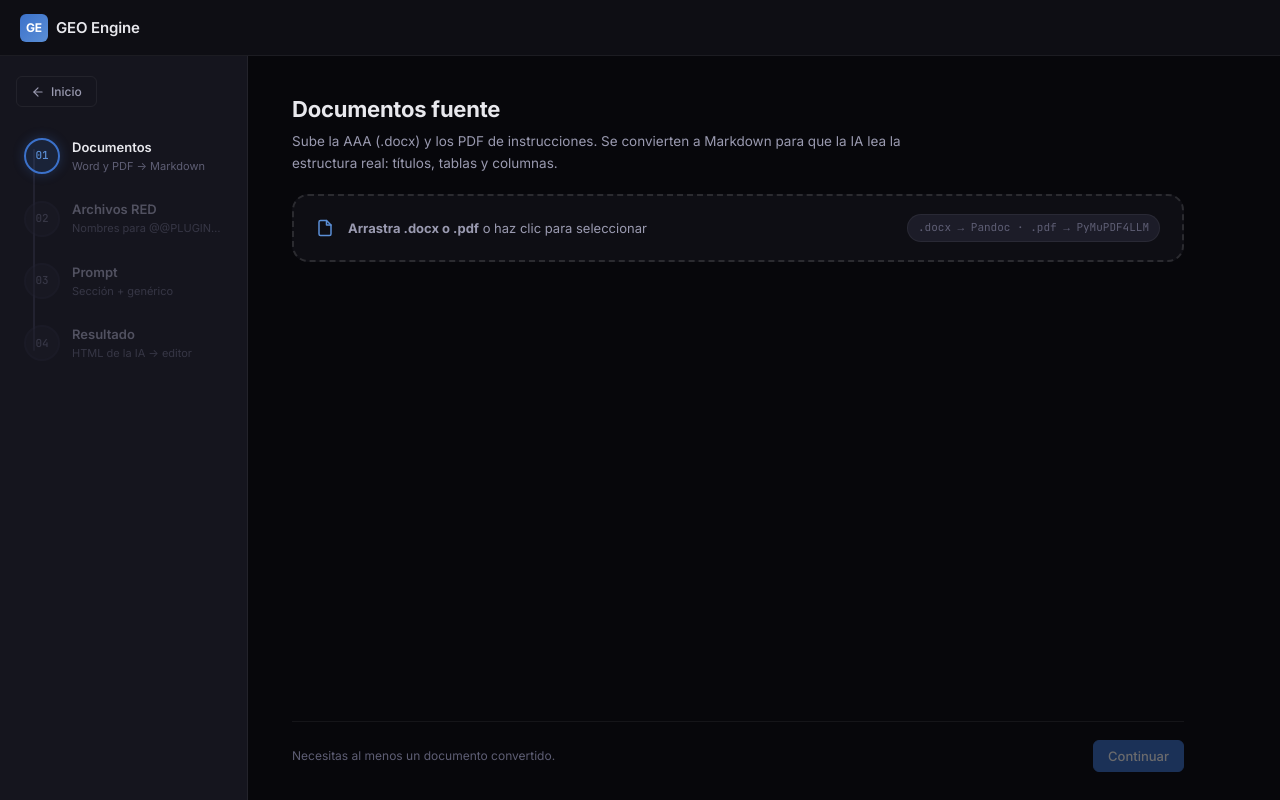
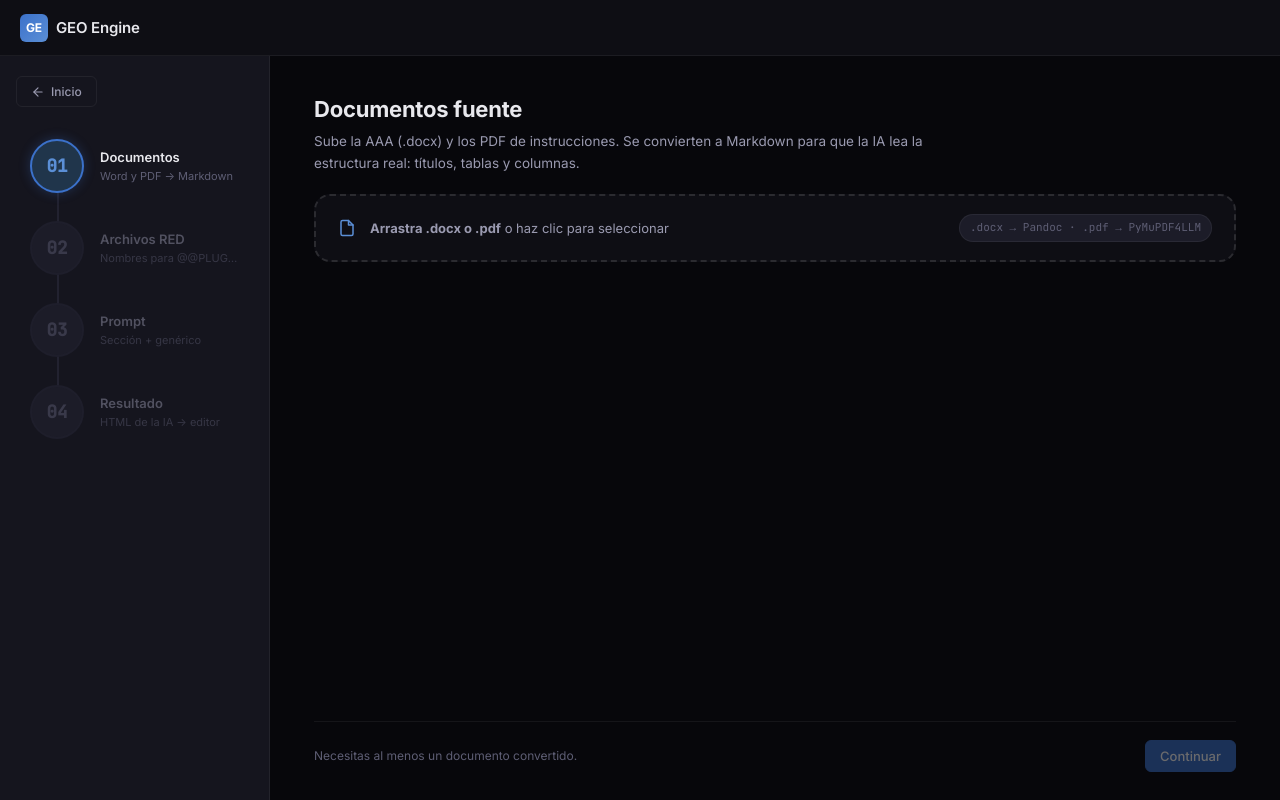
Before and after one commit to Vidlod/geo-engine-releases, a website built with Vite: page web/index.html in a window 1280 px wide. Both pictures are taken after a click on the element 448 px from the left and 526 px from the top of the page. Built offline with nearby package versions, Linux system fonts and the light colour scheme.

Commit message:
style(wizard): improve layout stretching, stepper sizing, and alignment

```diff
--- a/web/src/styles/wizard.css
+++ b/web/src/styles/wizard.css
@@ -319,7 +319,7 @@
 
 /* ── Rail de pasos ── */
 .wizard__rail {
-  width: 248px;
+  width: 270px;
   flex-shrink: 0;
   padding: 20px 16px;
   border-right: 1px solid var(--border);
@@ -349,32 +349,34 @@
 .wizard__steps::before {
   content: '';
   position: absolute;
-  left: 17px;
-  top: 22px;
-  bottom: 22px;
+  left: 41px;
+  top: 39px;
+  bottom: 39px;
   width: 2px;
   background: var(--bg-elevated);
   border-radius: 1px;
+  z-index: 0;
 }
 
 .wizard__steps::after {
   content: '';
   position: absolute;
-  left: 17px;
-  top: 22px;
+  left: 41px;
+  top: 39px;
   width: 2px;
-  height: calc((100% - 44px) * var(--progress));
+  height: calc((100% - 78px) * var(--progress));
   background: linear-gradient(180deg, var(--accent), var(--accent-light));
   border-radius: 1px;
   box-shadow: 0 0 8px var(--accent-glow-strong);
   transition: height var(--duration-slow) var(--ease-out);
+  z-index: 0;
 }
 
 .wizard__step {
   display: flex;
   align-items: center;
-  gap: 12px;
-  padding: 10px 8px;
+  gap: 16px;
+  padding: 12px 14px;
   border-radius: var(--radius-md);
   cursor: pointer;
   position: relative;
@@ -383,39 +385,56 @@
 }
 
 .wizard__step:hover { background: var(--bg-hover); }
-.wizard__step--locked { cursor: not-allowed; opacity: 0.45; }
-.wizard__step--locked:hover { background: transparent; }
+
+/* En vez de aplicar opacity: 0.45 en todo el contenedor, lo aplicamos por elementos
+   para evitar que la línea conectora traspase el círculo opaco */
+.wizard__step--locked {
+  cursor: not-allowed;
+}
+.wizard__step--locked:hover {
+  background: transparent;
+}
+.wizard__step--locked .wizard__step-dot {
+  border-color: rgba(34, 34, 48, 0.45);
+  background: var(--bg-surface-3); /* Mantiene fondo sólido */
+}
+.wizard__step--locked .wizard__step-code,
+.wizard__step--locked .wizard__step-text {
+  opacity: 0.45;
+}
 
 .wizard__step-dot {
   display: flex;
   align-items: center;
   justify-content: center;
-  width: 36px;
-  height: 36px;
+  width: 54px;
+  height: 54px;
   flex-shrink: 0;
   border-radius: 50%;
   border: 2px solid var(--bg-elevated);
-  background: var(--bg-surface-3);
+  background: var(--bg-surface-3); /* Fondo sólido */
+  position: relative;
+  z-index: 2; /* Encima de la línea */
   transition: all var(--duration-mid) var(--ease-out);
 }
 
 .wizard__step-code {
   font-family: var(--font-mono);
-  font-size: 0.6875rem;
-  font-weight: 500;
+  font-size: 1.1rem;
+  font-weight: 600;
   color: var(--text-muted);
 }
 
 .wizard__step--active .wizard__step-dot {
   border-color: var(--accent);
-  background: var(--accent-glow);
+  background: #20354b; /* Solid custom blend to mask line */
   box-shadow: 0 0 12px var(--accent-glow-strong);
 }
 .wizard__step--active .wizard__step-code { color: var(--accent-light); }
 
 .wizard__step--done .wizard__step-dot {
   border-color: var(--success);
-  background: var(--success-soft);
+  background: #1e3a30; /* Solid custom blend to mask line */
 }
 .wizard__step--done .wizard__step-code { color: var(--success); }
 
@@ -449,7 +468,7 @@
   display: flex;
   flex-direction: column;
   gap: 20px;
-  max-width: 980px;
+  max-width: 100%;
 }
 
 .wizard__head { animation: home-rise 350ms var(--ease-out) both; }
@@ -770,6 +789,8 @@ select.wizard__engine:focus { border-color: var(--accent); }
   border-radius: var(--radius-lg);
   background: var(--bg-root);
   overflow: hidden;
+  flex: 1;
+  min-height: 300px;
 }
 
 .wizard__prompt-bar {
@@ -802,7 +823,8 @@ select.wizard__engine:focus { border-color: var(--accent); }
 .wizard__prompt-pre {
   margin: 0;
   padding: 16px;
-  height: 300px;
+  flex: 1;
+  min-height: 180px;
   overflow: auto;
   font-family: var(--font-mono);
   font-size: 0.6875rem;
@@ -812,7 +834,10 @@ select.wizard__engine:focus { border-color: var(--accent); }
 }
 
 /* ── Paso 4 ── */
-.wizard__result-ta { height: 320px; }
+.wizard__result-ta {
+  flex: 1;
+  min-height: 320px;
+}
 
 /* ── Pie de navegación ── */
 .wizard__footer {
@@ -869,7 +894,7 @@ select.wizard__engine:focus { border-color: var(--accent); }
   .wizard__steps::before {
     left: 20px;
     right: 20px;
-    top: 18px;
+    top: 20px;
     bottom: auto;
     width: auto;
     height: 2px;
@@ -877,7 +902,7 @@ select.wizard__engine:focus { border-color: var(--accent); }
 
   .wizard__steps::after {
     left: 20px;
-    top: 18px;
+    top: 20px;
     width: calc((100% - 40px) * var(--progress));
     height: 2px;
     transition: width var(--duration-slow) var(--ease-out);
```
